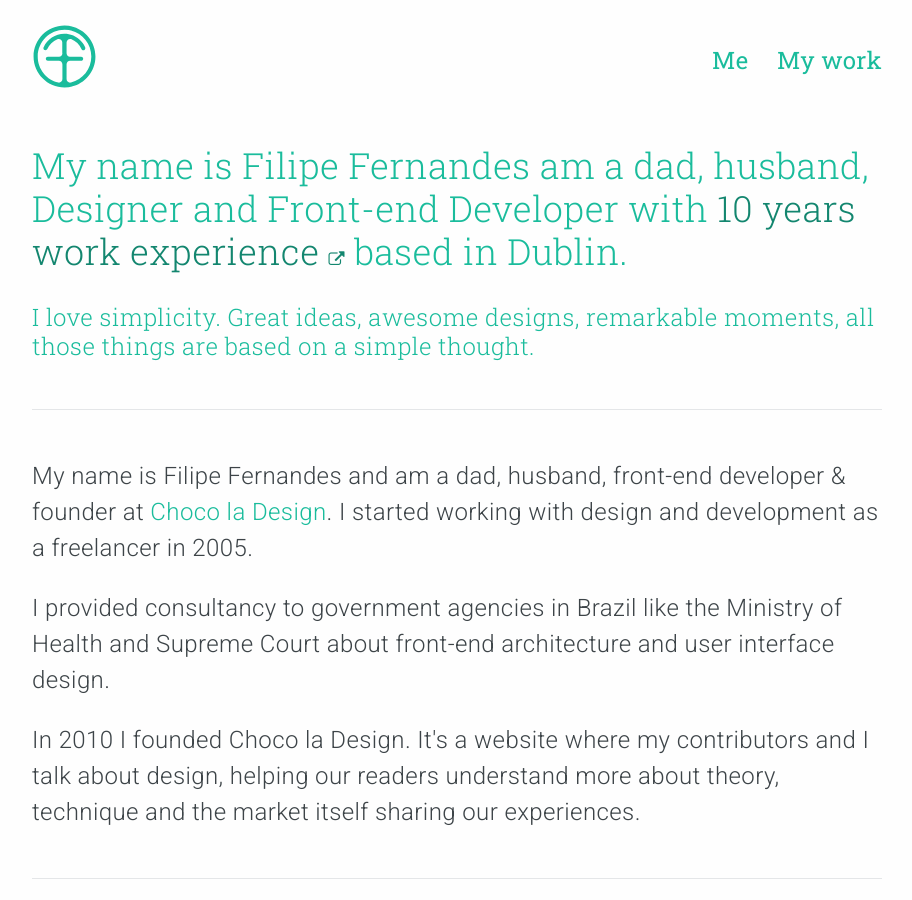
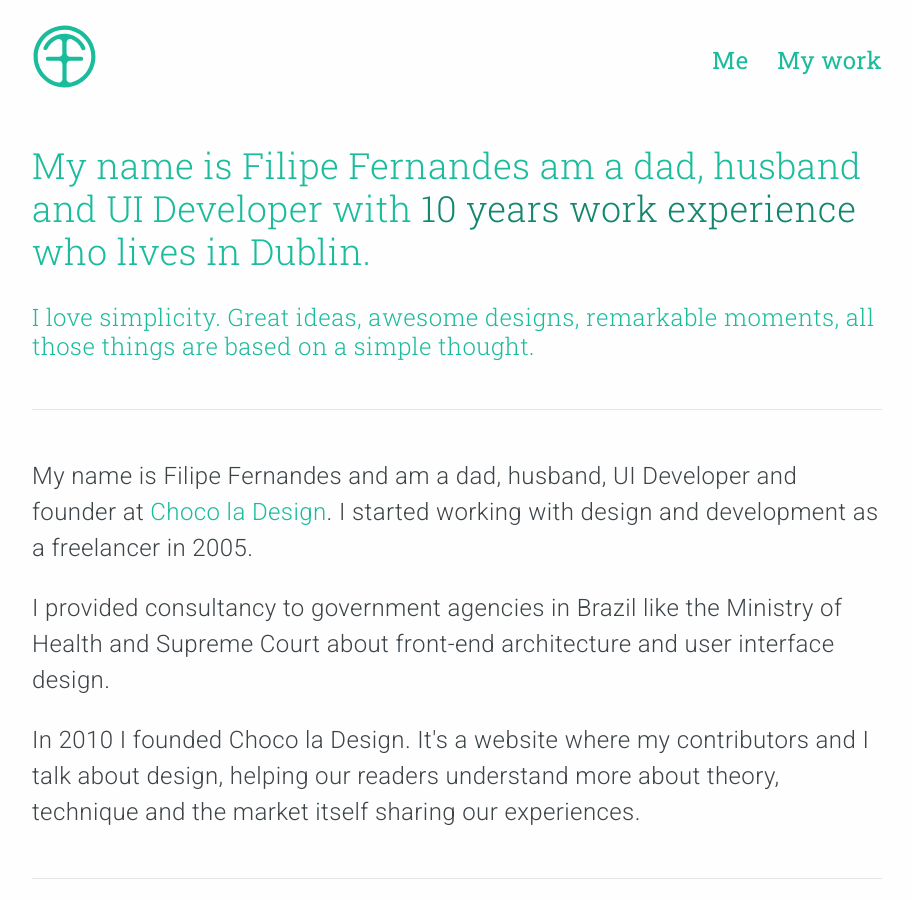
Before and after one commit to filipesf/filipesf.github.io, a Jekyll site: the page built from index.html, in a window 1280 px wide and 900 px high. Shown: the whole window, without its empty margins (183-1095 px from the left). Built offline with Jekyll 4.4.1, drawn with Linux system fonts in a browser that asks for light colours; nearby versions of some CDN libraries.

Commit message:
Fixed job title

```diff
--- a/_includes/hero.html
+++ b/_includes/hero.html
@@ -1,6 +1,6 @@
 <section class="hero">
   <div class="wrapper">
-    <h2 class="hero__title">My name is Filipe Fernandes am a dad, husband, Designer and Front-end Developer with <a href="{{ site.linkedin }}" rel="nofollow" title="Know more about my experience" target="_blank">10 years work experience <i class="fa fa-external-link"></i></a> based in Dublin.</h2>
+    <h2 class="hero__title">My name is Filipe Fernandes am a dad, husband and UI Developer with <a href="{{ site.linkedin }}" rel="nofollow" title="Know more about my experience" target="_blank">10 years work experience</a> who lives in Dublin.</h2>
 
     <h3 class="hero__subtitle">I love simplicity. Great ideas, awesome designs, remarkable moments, all those things are based on a simple thought.</h3>
     <hr>
--- a/index.html
+++ b/index.html
@@ -4,7 +4,7 @@ layout: index
 
 <section id="me" class="about" role="main">
   <div class="wrapper">
-    <p>My name is Filipe Fernandes and am a dad, husband, front-end developer & founder at <a href="http://chocoladesign.com" target="_blank">Choco la Design</a>. I started working with design and development as a freelancer in 2005.</p>
+    <p>My name is Filipe Fernandes and am a dad, husband, UI Developer and founder at <a href="http://chocoladesign.com" target="_blank">Choco la Design</a>. I started working with design and development as a freelancer in 2005.</p>
 
     <p>I provided consultancy to government agencies in Brazil like the Ministry of Health and Supreme Court about front-end architecture and user interface design.</p>
 
```
Also changed, not shown: 2 other files.
